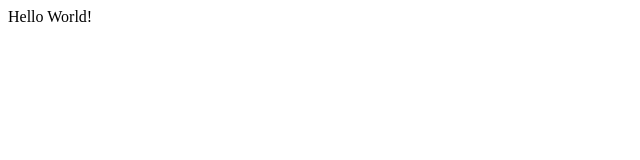
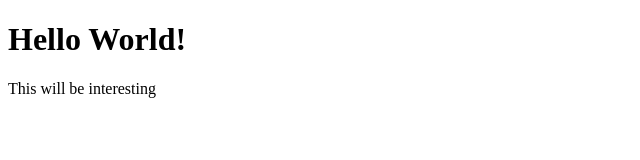
Before and after one commit to kevinatandi24/Boiler-plate, a plain HTML site: page index.html in a window 1280 px wide. Shown: the whole page, without its empty margins (0-640 px from the left). Drawn offline with Linux system fonts and the light colour scheme.

Commit message:
initial commit

```diff
--- a/index.html
+++ b/index.html
@@ -6,6 +6,8 @@
 	<title>My First Webpage</title>
 </head>
 <body>
-	Hello World!
+	<h1>Hello World!</h1>
+	<p>This will be interesting</p>
+
 </body>
 </html>
```
